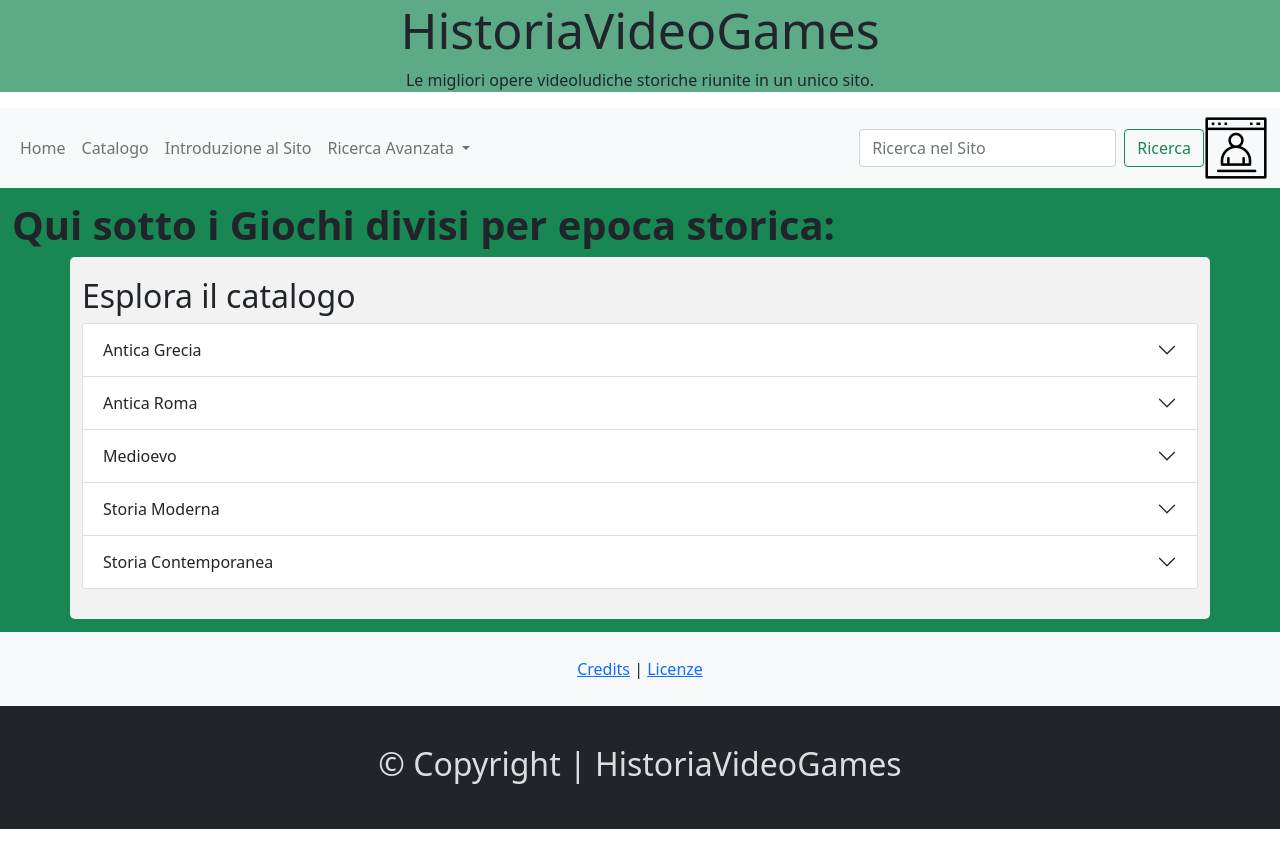
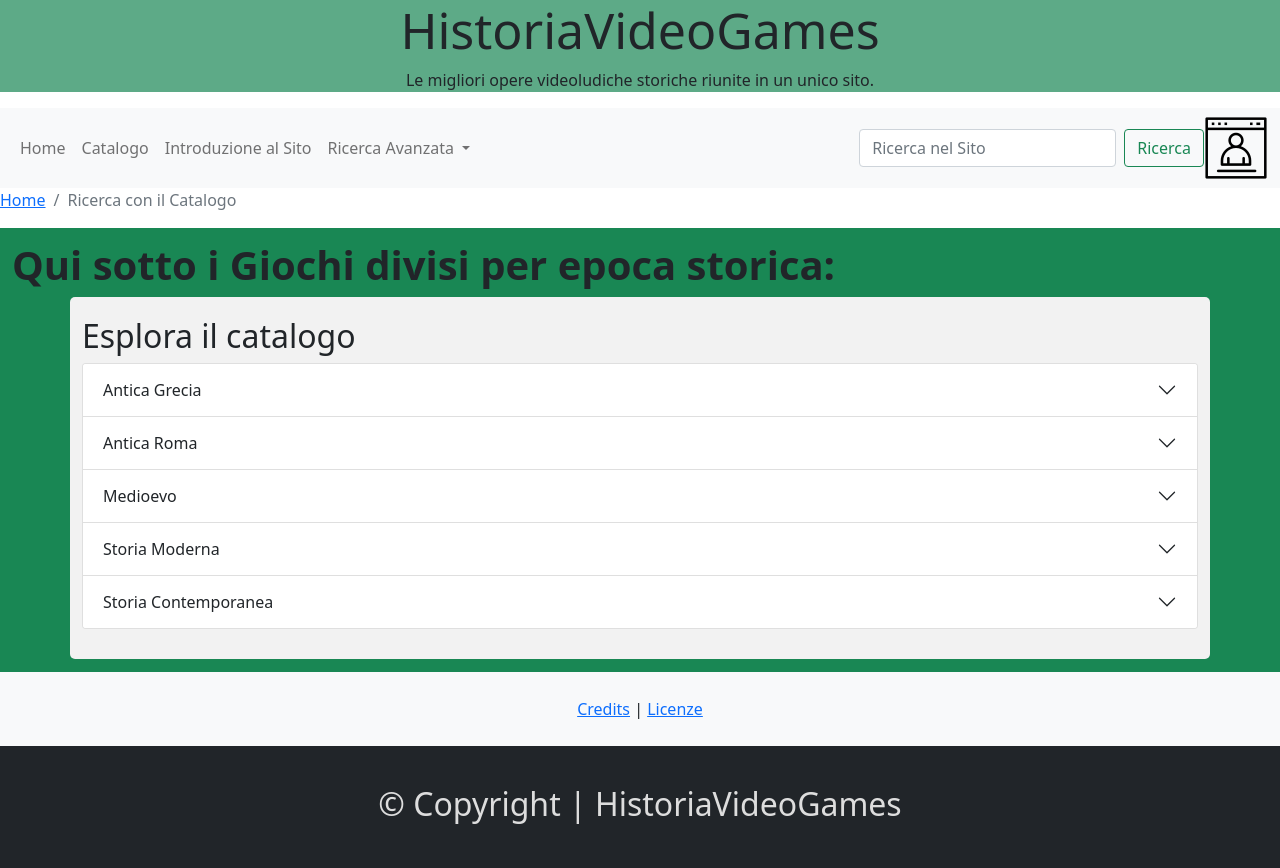
Before and after one commit to Enrico-Michele-DiBlasio/HistoriaGames, a plain HTML site: page pagine-ricerca/ricerca-catalogo.html in a window 1280 px wide. Before the commit the page ends 829 px from the top, so only its background shows below. Drawn offline with nearby package versions, Linux system fonts and the light colour scheme.

Commit message:
Add files via upload

```diff
--- a/pagine-ricerca/ricerca-catalogo.html
+++ b/pagine-ricerca/ricerca-catalogo.html
@@ -60,6 +60,12 @@
                 </div>
               </div>
             </div>
+          </nav>
+          <nav aria-label="breadcrumb">
+            <ol class="breadcrumb">
+                <li class="breadcrumb-item"><a href="../index.html">Home</a></li>
+                <li class="breadcrumb-item active" aria-current="page">Ricerca con il Catalogo</li>
+            </ol>
           </nav>
 
           <div class="container-fluid bg-success padding-s">
```
Also changed, not shown: pagine-ricerca/ricerca-mappa.html (+6 -0 lines).
